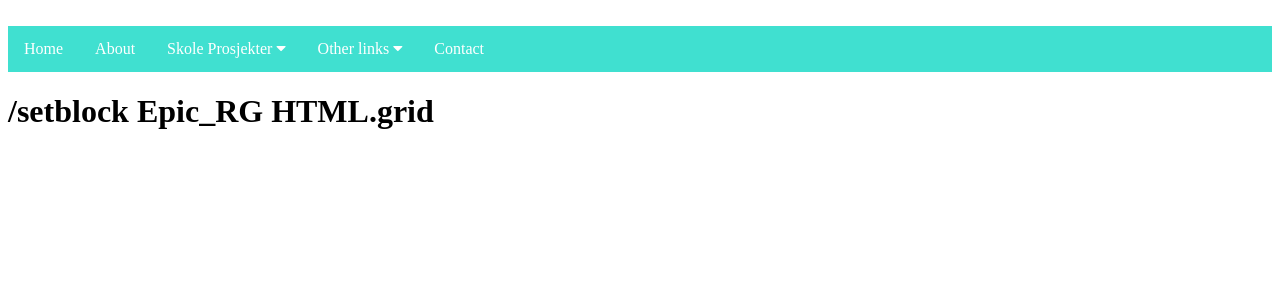
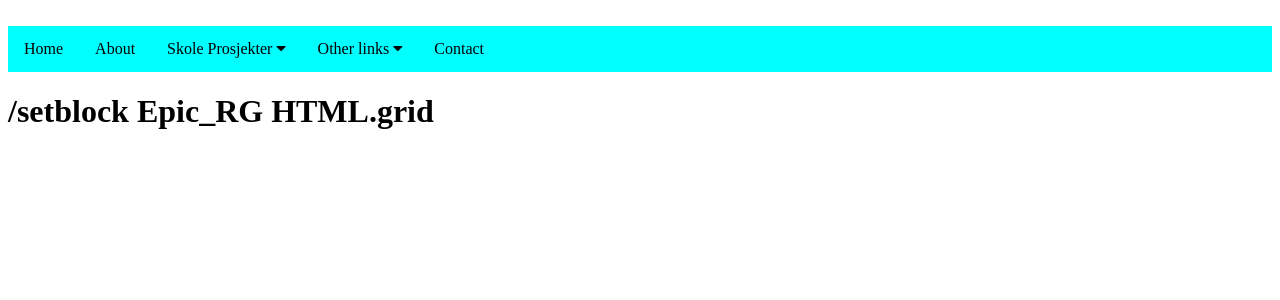
Before and after one commit to EpicRG/SkoleNettside, a PHP site: page / in a window 1280 px wide. Shown: the top 300 px of the page. Run offline with PHP 8.4, Linux system fonts and the light colour scheme.

Commit message:
modifyed the menu

```diff
--- a/CSS/Index.css
+++ b/CSS/Index.css
@@ -1,19 +1,19 @@
 /* CSS Document */
 a {
-	color: turquoise;
+	color: cyan;
 }
 
 /* The navigation menu */
 .navbar {
   overflow: hidden;
-  background-color: turquoise;
+  background-color: cyan;
 }
 
 /* Navigation links */
 .navbar a {
   float: left;
   font-size: 16px;
-  color: white;
+  color: black;
   text-align: center;
   padding: 14px 16px;
   text-decoration: none;
@@ -30,7 +30,7 @@ a {
   font-size: 16px;
   border: none;
   outline: none;
-  color: white;
+  color: black;
   padding: 14px 16px;
   background-color: inherit;
   font-family: inherit;
@@ -39,7 +39,7 @@ a {
 
 /* Add a blue background color to navigation links on hover */
 .navbar a:hover, .subnav:hover .subnavbtn {
-  background-color: blue;
+  background-color: cyan;
 }
 
 /* Style the subnav content - positioned absolute */
@@ -47,7 +47,7 @@ a {
   display: none;
   position: absolute;
   left: 0;
-  background-color: blue;
+  background-color: cyan;
   width: 100%;
   z-index: 1;
 }
@@ -55,7 +55,7 @@ a {
 /* Style the subnav links */
 .subnav-content a {
   float: left;
-  color: white;
+  color: black;
   text-decoration: none;
 }
 
@@ -69,7 +69,3 @@ a {
 .subnav:hover .subnav-content {
   display: block;
 }
-
-h1 {
-
-}
```
